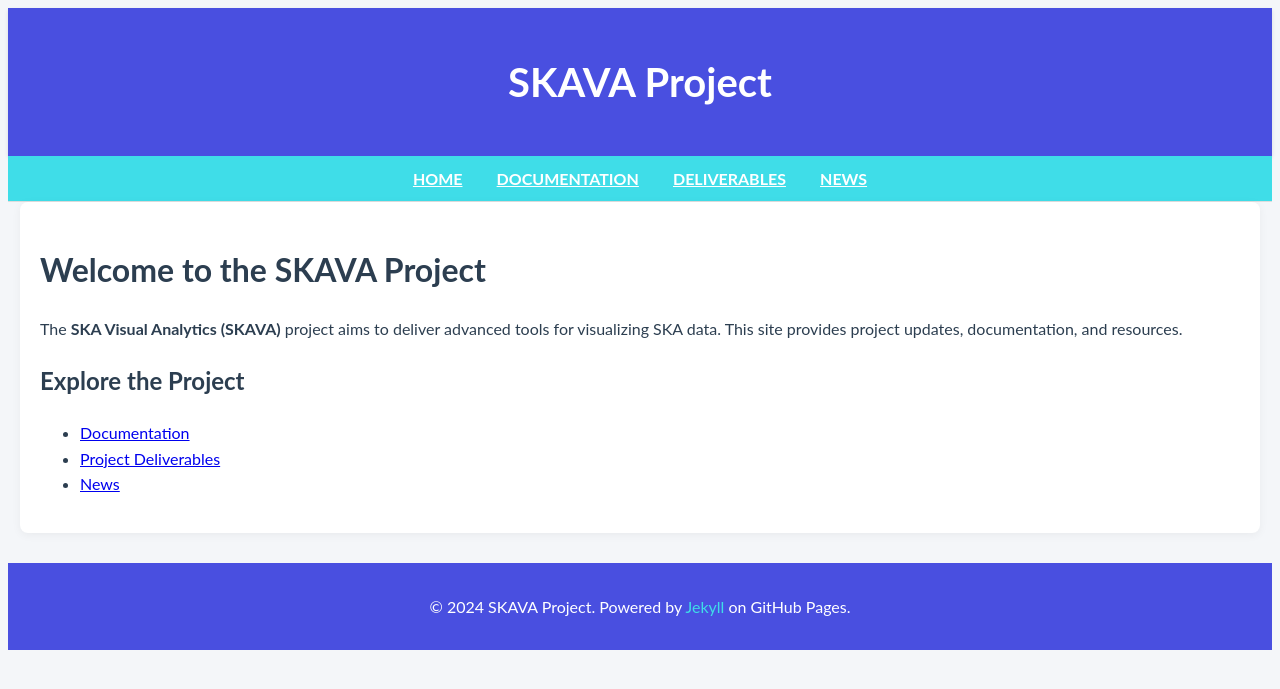
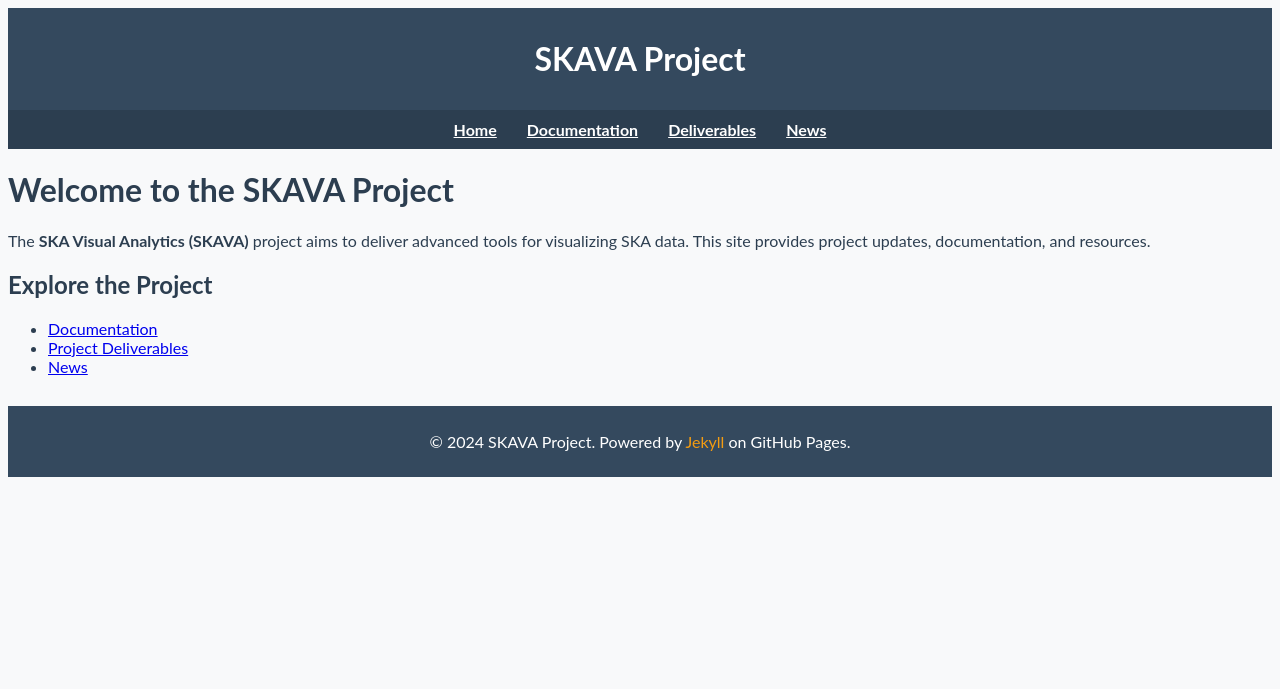
Before and after one commit to VisIVOLab/SKAVA, a Jekyll site: the page built from docs/index.md, in a window 1280 px wide. Shown: the top 689 px of the page. Built offline with Jekyll 4.4.1, drawn with Linux system fonts in a browser that asks for light colours.

Commit message:
Update style.css

```diff
--- a/docs/assets/css/style.css
+++ b/docs/assets/css/style.css
@@ -4,21 +4,14 @@
 body {
     font-family: 'Lato', sans-serif;
     color: #2c3e50;
-    background-color: #f4f6f9; /* Light background for clean look */
-    line-height: 1.6;
+    background-color: #f8f9fa;
 }
 
 /* Header */
 header {
-    background-color: #494fe0; /* Darker logo color */
-    padding: 15px;
+    background-color: #34495e;
+    padding: 10px;
     text-align: center;
-    box-shadow: 0 2px 4px rgba(0, 0, 0, 0.1);
-}
-
-header h1 {
-    color: white;
-    font-size: 2.5em;
 }
 
 header a {
@@ -28,49 +21,38 @@ header a {
 }
 
 header a:hover {
-    color: #3fdde8; /* Lighter logo color */
+    color: #f39c12;
 }
 
 /* Navigation */
 nav {
-    background-color: #3fdde8; /* Lighter logo color */
+    display: flex;
+    justify-content: center;
     padding: 10px;
-    text-align: center;
-    border-bottom: 1px solid #ddd;
+    background-color: #2c3e50;
 }
 
 nav a {
     color: white;
-    margin: 0 15px;
+    padding: 0 15px;
     font-weight: bold;
-    text-transform: uppercase;
 }
 
 nav a:hover {
-    color: #494fe0; /* Darker logo color */
-}
-
-/* Main content */
-main {
-    padding: 20px;
-    max-width: 1200px;
-    margin: 0 auto;
-    background-color: white;
-    box-shadow: 0 2px 10px rgba(0, 0, 0, 0.05);
-    border-radius: 8px;
+    color: #f39c12;
 }
 
 /* Footer */
 footer {
-    background-color: #494fe0; /* Darker logo color */
+    background-color: #34495e;
     color: white;
     text-align: center;
-    padding: 15px 0;
+    padding: 10px 0;
     margin-top: 30px;
 }
 
 footer a {
-    color: #3fdde8;
+    color: #f39c12;
     text-decoration: none;
 }
 
@@ -80,7 +62,7 @@ footer a:hover {
 
 /* Buttons */
 .btn {
-    background-color: #3fdde8; /* Lighter logo color */
+    background-color: #f39c12;
     color: white;
     padding: 10px 20px;
     text-align: center;
@@ -88,9 +70,8 @@ footer a:hover {
     border-radius: 5px;
     text-decoration: none;
     font-weight: bold;
-    box-shadow: 0 2px 4px rgba(0, 0, 0, 0.1);
 }
 
 .btn:hover {
-    background-color: #494fe0; /* Darker logo color */
+    background-color: #e67e22;
 }
```
